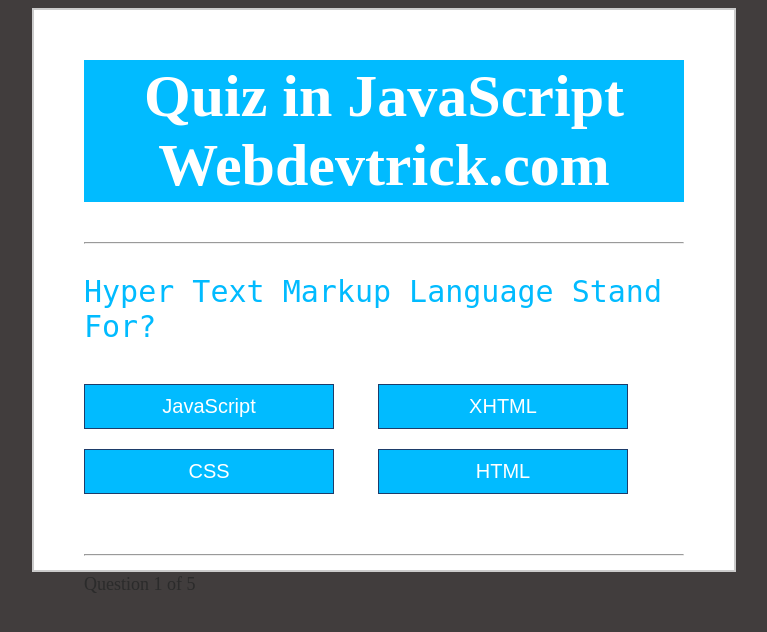
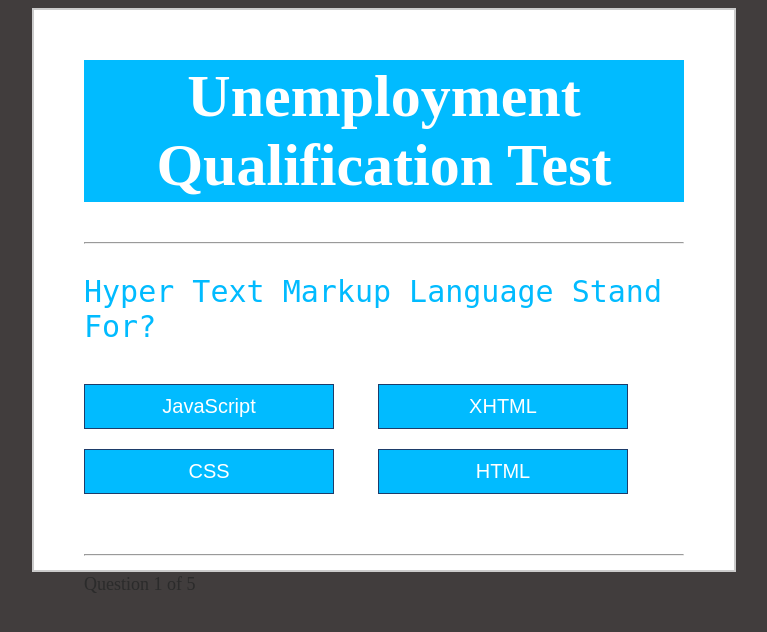
Before and after one commit to Sunny77D/EasyGov, a plain HTML site: page index.html in a window 1280 px wide. Shown: the whole page, without its empty margins (256-1023 px from the left). Drawn offline with Linux system fonts and the light colour scheme.

Commit message:
Update index.html

```diff
--- a/index.html
+++ b/index.html
@@ -9,7 +9,7 @@
 <body>
     <div class="grid">
         <div id="quiz">
-            <h1>Quiz in JavaScript  Webdevtrick.com</h1>
+            <h1>Unemployment Qualification Test</h1>
             <hr style="margin-bottom: 20px">
 
             <p id="question"></p>
```
